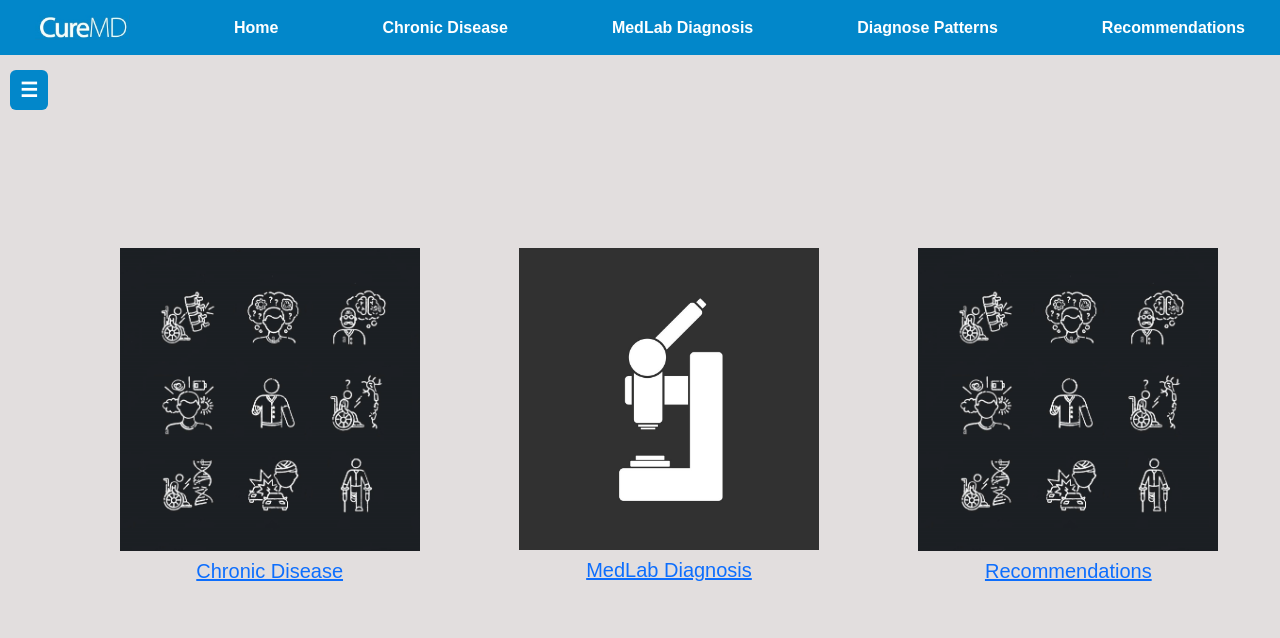
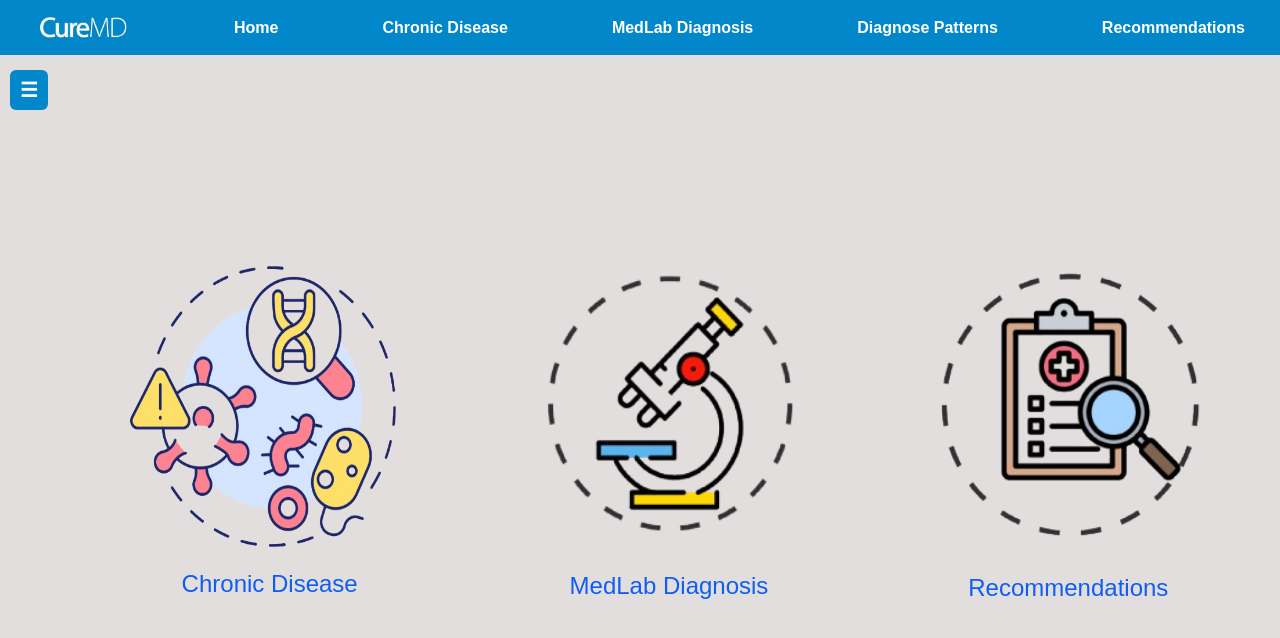
Before and after one commit to abdulhadikhadim/Web-App-To-Demonstrate-Exisiting-ML-Models-in-Unison, a Flask app: template templates/diagnose.html in a window 1280 px wide. Shown: the top 638 px of the page. Run offline with Flask 2, Linux system fonts and the light colour scheme; the template is opened without the code that fills it, so the values that code supplies are empty; some libraries are stand-ins or nearby versions.

Commit message:
Add the styling ot webpage

```diff
--- a/static/base.css
+++ b/static/base.css
@@ -185,3 +185,8 @@ body {
     max-height: 400px; /* Adjust the height as needed */
     overflow-y: auto;
 }
+.btn-group-horizontal .btn.active {
+    background-color: #0287CA; /* Light blue color */
+    color: white; /* Text color inside the button */
+    border-color: #c5df55; /* Border color matching the background */
+}
--- a/templates/diagnose.html
+++ b/templates/diagnose.html
@@ -9,24 +9,48 @@
     <div class="container">
         <div class="d-flex justify-content-around">
             <div class="text-center mx-2">
-                <a href="chronic">
-                    <img src="static/imgs/Chronic_Diseases.jpg" alt="Chronic Disease" class="img-feature" style="width: 300px; height: auto;">
+                <a href="chronic" class="feature-link">
+                    <img src="static/imgs/Chronic_Diseases.png" alt="Chronic Disease" class="img-feature" style="width: 310px; height: 86%;">
                     <h3 class="feature-title text-yellow">Chronic Disease</h3>
                 </a>
             </div>
             <div class="text-center mx-2">
-                <a href="medlabs">
-                    <img src="static/imgs/Lab_Testing.jpg" alt="MedLab Diagnosis" class="img-feature" style="width: 300px; height: auto;">
+                <a href="medlabs" class="feature-link">
+                    <img src="static/imgs/Lab_Testing.png" alt="MedLab Diagnosis" class="img-feature" style="width: 310px; height: 86.5%;">
                     <h3 class="feature-title text-yellow">MedLab Diagnosis</h3>
                 </a>
             </div>
             <div class="text-center mx-2">
-                <a href="recommendation">
-                    <img src="static/imgs/Chronic_Diseases.jpg" alt="Recommendations" class="img-feature" style="width: 300px; height: auto;">
+                <a href="recommendation" class="feature-link">
+                    <img src="static/imgs/Recommendations.png" alt="Recommendations" class="img-feature" style="width: 310px; height: 87%;">
                     <h3 class="feature-title text-yellow">Recommendations</h3>
                 </a>
             </div>
         </div>
     </div>
 </section>
+
+<style>
+    .feature-link {
+        text-decoration: none;
+        font-weight: bolder;
+        color: #3498db;
+        transition: color 0.3s ease, text-shadow 0.3s ease;
+    }
+
+    .feature-link:hover {
+        color: #2c3e50;
+        text-shadow: 1px 1px 2px #7f8c8d;
+    }
+
+    .feature-title {
+        margin-top: 15px;
+        font-size: 1.5rem;
+    }
+
+    .text-yellow {
+        color: #0f5ef1;
+    }
+</style>
+
 {% endblock %}
```
Also changed, not shown: templates/chronic_disease.html (+45 -41 lines), static/imgs/2.png (added), static/imgs/ChronicDiseases.png (added), static/imgs/Chronic_Diseases.png, static/imgs/Labtesting (2).png (added), static/imgs/Recommendations.png (added), static/imgs/lab_testing.png, static/imgs/labtesting.png (added).
